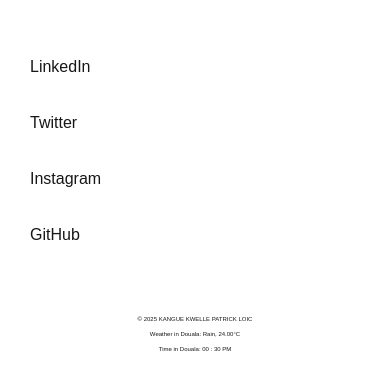
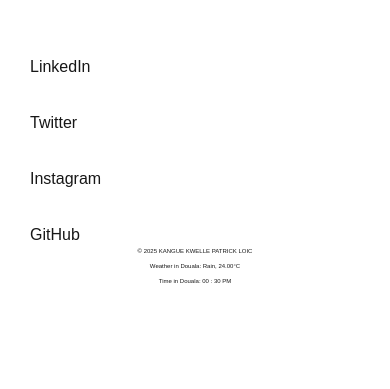
Before and after one commit to PatrickLoic-dev/portfolio-website-v2, a Next.js app: page /contact in a window 390 px wide. Shown: the part 305-694 px from the top of the page. Built offline with nearby package versions, Linux system fonts and the light colour scheme; a web font is replaced by a local one.

Commit message:
feature(contact-page): - Created the contact page. - Mobile responsiveness done. - Decentralized partial footer as a component.

```diff
--- a/src/app/components/header.tsx
+++ /dev/null
@@ -1,25 +0,0 @@
-import Link from 'next/link';
-
-function Header() {
-    return (
-        <div className=" w-5/6 flex items-center justify-between absolute">
-            <Link href="/">
-                <svg width="36" height="38" viewBox="0 0 36 38" fill="none" xmlns="http://www.w3.org/2000/svg">
-                    <path d="M17.9766 0.252686V19.0221C17.9766 29.3893 9.92821 37.7924 0 37.7924V0.252686H17.9766Z" fill="white" />
-                    <path d="M36 0.251709C26.0457 0.251709 17.9766 8.2298 17.9766 18.0696H36V0.251709Z" fill="white" />
-                    <path d="M36 37.7905C36 26.8996 27.93 18.0696 17.9766 18.0696V37.7905H36Z" fill="white" />
-                </svg>
-            </Link>
-
-            <button>
-                <svg width="16" height="14" viewBox="0 0 16 14" fill="none" xmlns="http://www.w3.org/2000/svg">
-                    <path d="M1 0.0204048C0.585786 0.0204048 0.25 0.356191 0.25 0.770405C0.25 1.18462 0.585786 1.5204 1 1.5204H15C15.4142 1.5204 15.75 1.18462 15.75 0.770405C15.75 0.356191 15.4142 0.0204048 15 0.0204048H1Z" fill="#FFFAFA" />
-                    <path d="M1 6.0204C0.585786 6.0204 0.25 6.35619 0.25 6.7704C0.25 7.18462 0.585786 7.5204 1 7.5204H15C15.4142 7.5204 15.75 7.18462 15.75 6.7704C15.75 6.35619 15.4142 6.0204 15 6.0204H1Z" fill="#FFFAFA" />
-                    <path d="M1 12.0204C0.585786 12.0204 0.25 12.3562 0.25 12.7704C0.25 13.1846 0.585786 13.5204 1 13.5204H15C15.4142 13.5204 15.75 13.1846 15.75 12.7704C15.75 12.3562 15.4142 12.0204 15 12.0204H1Z" fill="#FFFAFA" />
-                </svg>
-            </button>
-        </div>
-    );
-}
-
-export default Header;
--- a/src/app/contact/page.tsx
+++ b/src/app/contact/page.tsx
@@ -2,7 +2,7 @@
 
 function Contact() {
     return (
-        <div className="w-full h-fit flex flex-col sm:w-full px-[30px] overflow-hidden md:px-32 ">
+        <div className="w-full h-fit flex flex-col sm:w-full px-[30px] md:px-32 overflow-hidden md:mb-17 ">
 
             <section className="w-full h-fit text-white flex flex-col sm:w-full mb-4  mt-25">
                 <h1 className="text-4xl proximaNovaBold uppercase md:text-8xl md:mb-4">Get in touch !</h1>
@@ -49,16 +49,7 @@
                 </div>
             </div>
 
-            <footer className="flex flex-col justify-center text-[6px] gap-1.5 md:flex-row md:justify-between md:text-[20px] proximaNova mt-17">
-                <div className="md:flex md:flex-col">
-                    <p className="flex justify-center uppercase md:justify-start">© 2025 kangue kwelle patrick loic</p>
-                    <p className="hidden md:inline">This website is genuine and product of my creativity</p>
-                </div>
-                <div className="flex flex-col gap-1.5">
-                    <p className="flex justify-center md:justify-end">Weather in Douala: Rain, 24.00°C</p>
-                    <p className="flex justify-center md:justify-end">Time in Douala: 00 : 30 PM</p>
-                </div>
-            </footer>
+
         </div>
     );
 }
--- a/src/app/layout.tsx
+++ b/src/app/layout.tsx
@@ -2,7 +2,8 @@
 import { usePathname } from "next/navigation";
 import "./globals.css";
 import Header from "@portfolio/components/header";
-import Footer from "@portfolio/components/footer";
+import Footer from "@portfolio/components/footers/footer";
+import PartialFooter from "@portfolio/components/footers/partialFooter";
 
 
 
@@ -12,10 +13,15 @@
   children: React.ReactNode;
 }>) {
   let isVisible = false;
+  let isFooterVisible = false;
   const pathname = usePathname();
 
   if ( pathname === "/about" || pathname === "/projects" ) {
     isVisible = true;
+  }
+
+  if ( pathname === "/contact" ) {
+    isFooterVisible = true;
   }
 
 
@@ -28,6 +34,7 @@
         <Header />
         {children}
         {isVisible && <Footer />}
+        {isFooterVisible && <PartialFooter />}
       </body>
     </html>
   );
--- /dev/null
+++ b/src/components/footers/partialFooter.tsx
@@ -0,0 +1,16 @@
+function PartialFooter() {
+    return (
+        <footer className="flex flex-col justify-center text-[6px] gap-1.5 md:flex-row md:justify-between md:text-[20px] proximaNova px-[30px] md:px-32">
+            <div className="md:flex md:flex-col">
+                <p className="flex justify-center uppercase md:justify-start">© 2025 kangue kwelle patrick loic</p>
+                <p className="hidden md:inline">This website is genuine and product of my creativity</p>
+            </div>
+            <div className="flex flex-col gap-1.5">
+                <p className="flex justify-center md:justify-end">Weather in Douala: Rain, 24.00°C</p>
+                <p className="flex justify-center md:justify-end">Time in Douala: 00 : 30 PM</p>
+            </div>
+        </footer>
+    );
+}
+
+export default PartialFooter;
```
Also changed, not shown: src/components/footers/footer.tsx (renamed from src/components/footer.tsx).
